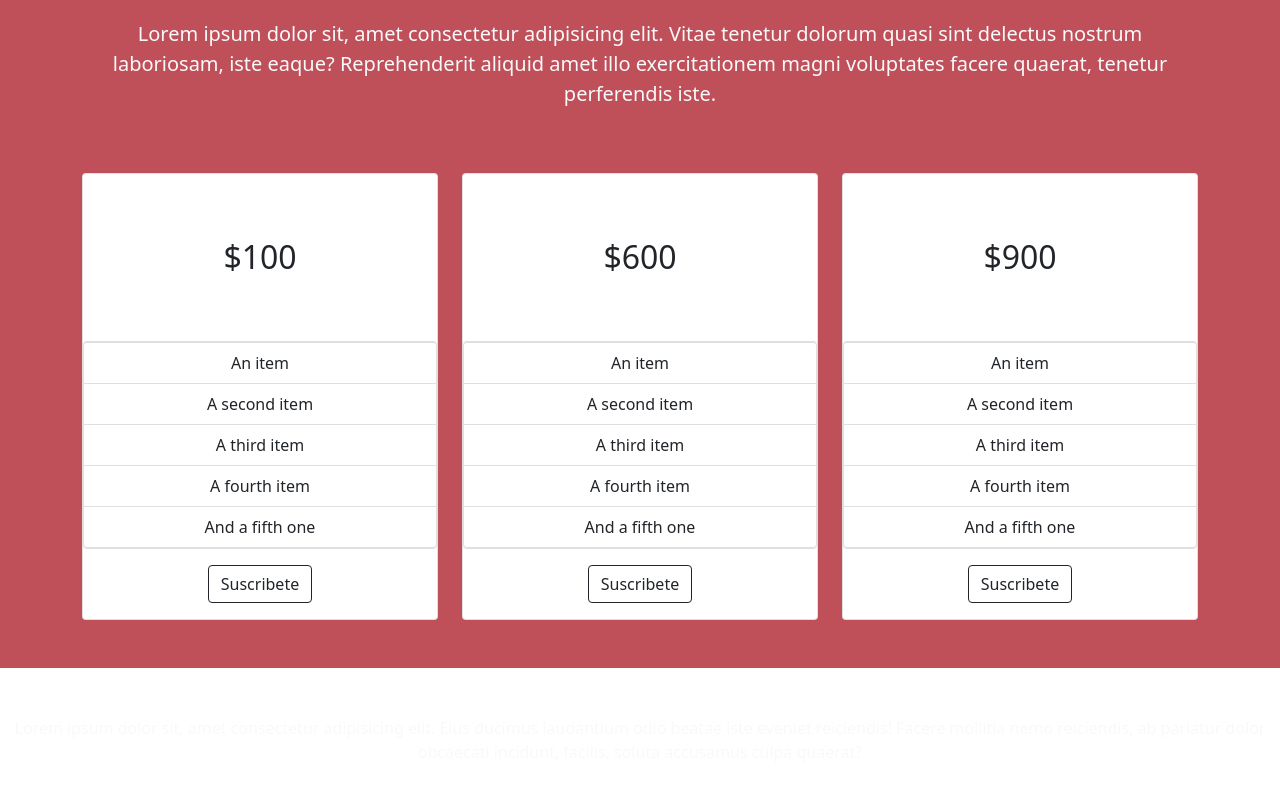
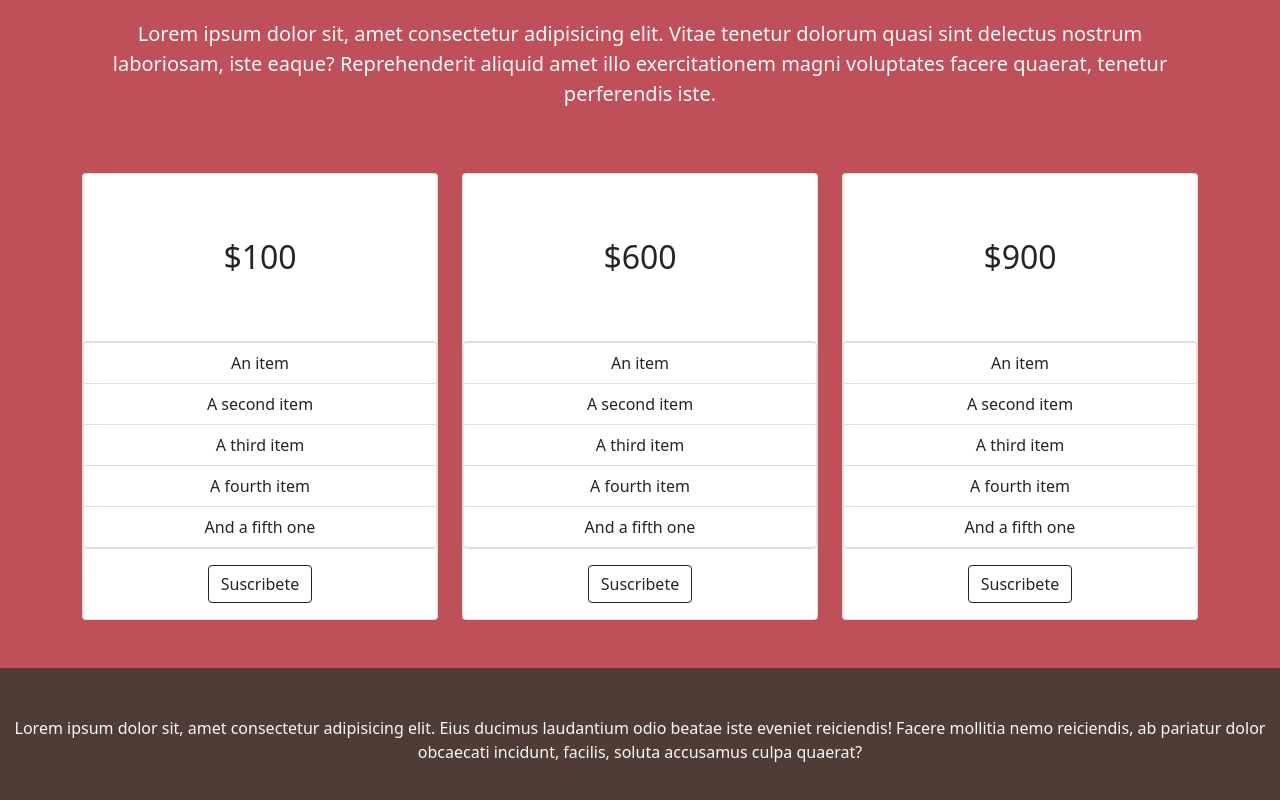
Before and after one commit to Franzanselmo12/coder-proy-final, a website: page index.html in a window 1280 px wide. Shown: the part 2796-3596 px from the top of the page. Drawn offline with nearby package versions, Linux system fonts and the light colour scheme.

Commit message:
iniciando sass2

```diff
--- a/css/main.css
+++ b/css/main.css
@@ -6,3 +6,7 @@ nav {
 
 .btn-danger1 {
   background-color: #BF505A; }
+
+  .btn-dark1 {
+    background-color: #4E3C35;
+  }
```
